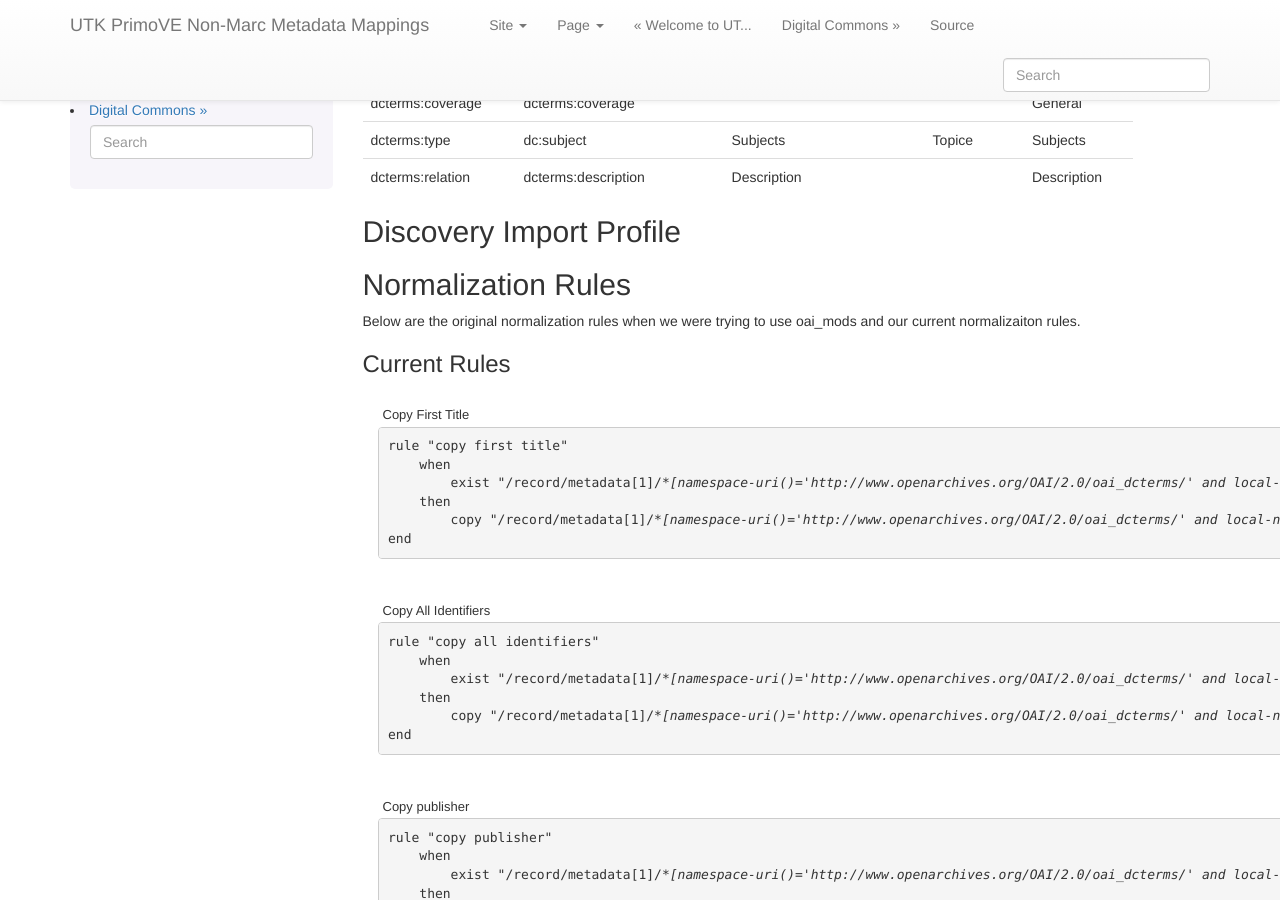
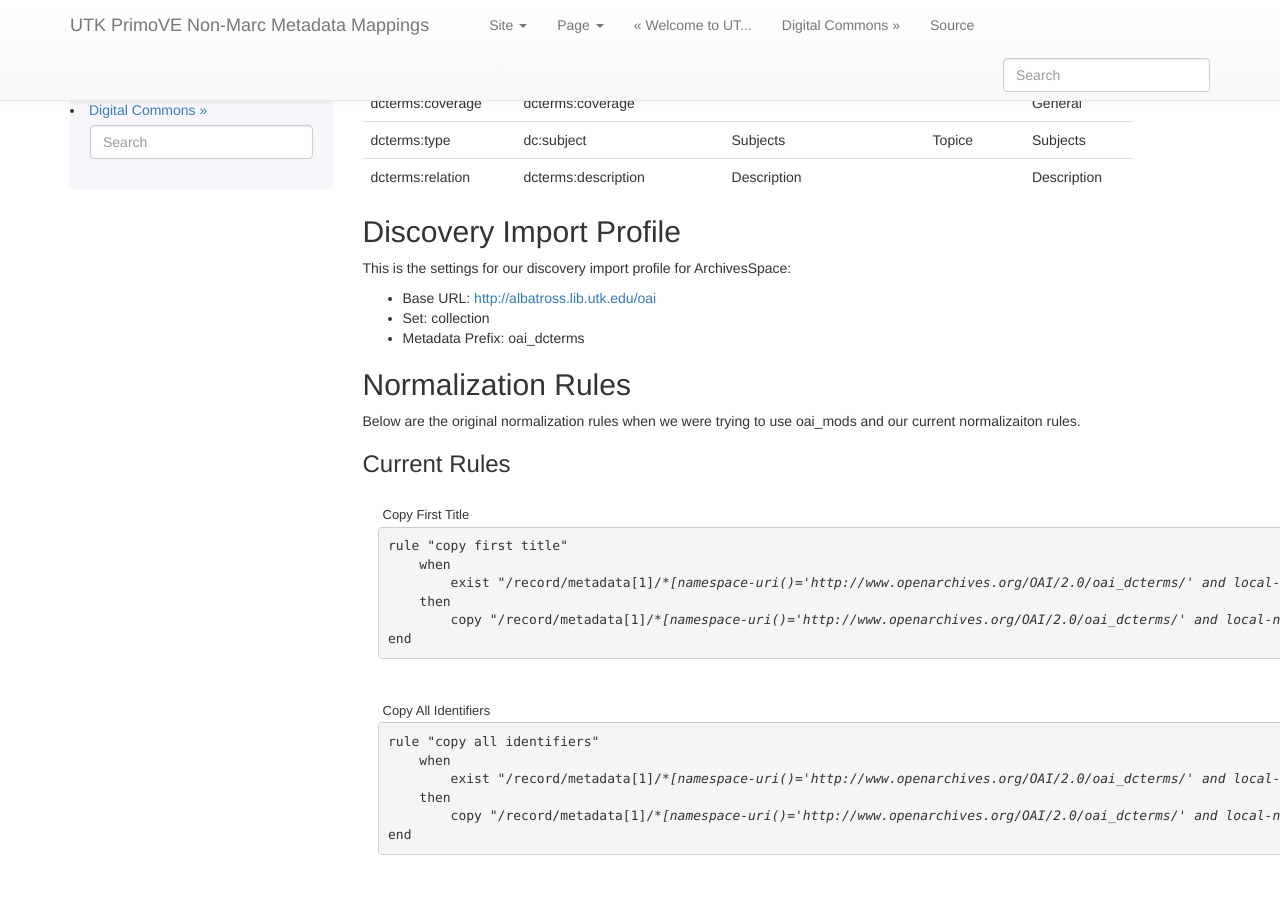
Before and after one commit to markpbaggett/primove_metadata, a Sphinx documentation site: the page built from docs/source/external_sources/archivesspace.rst, in a window 1280 px wide and 900 px high, scrolled down 1932 px. Built offline with Sphinx 7.4.7, drawn with Linux system fonts in a browser that asks for light colours.

Commit message:
Add basic discovery import profile things.

```diff
--- a/docs/source/external_sources/archivesspace.rst
+++ b/docs/source/external_sources/archivesspace.rst
@@ -110,6 +110,13 @@ rather than oai_mods because of an `issue with well-formedness in oai_mods in Ar
 
 Discovery Import Profile
 ========================
+
+This is the settings for our discovery import profile for ArchivesSpace:
+
+
+* Base URL: `http://albatross.lib.utk.edu/oai <http://albatross.lib.utk.edu/oai>`_
+* Set: collection
+* Metadata Prefix: oai_dcterms
 
 
 Normalization Rules
```
